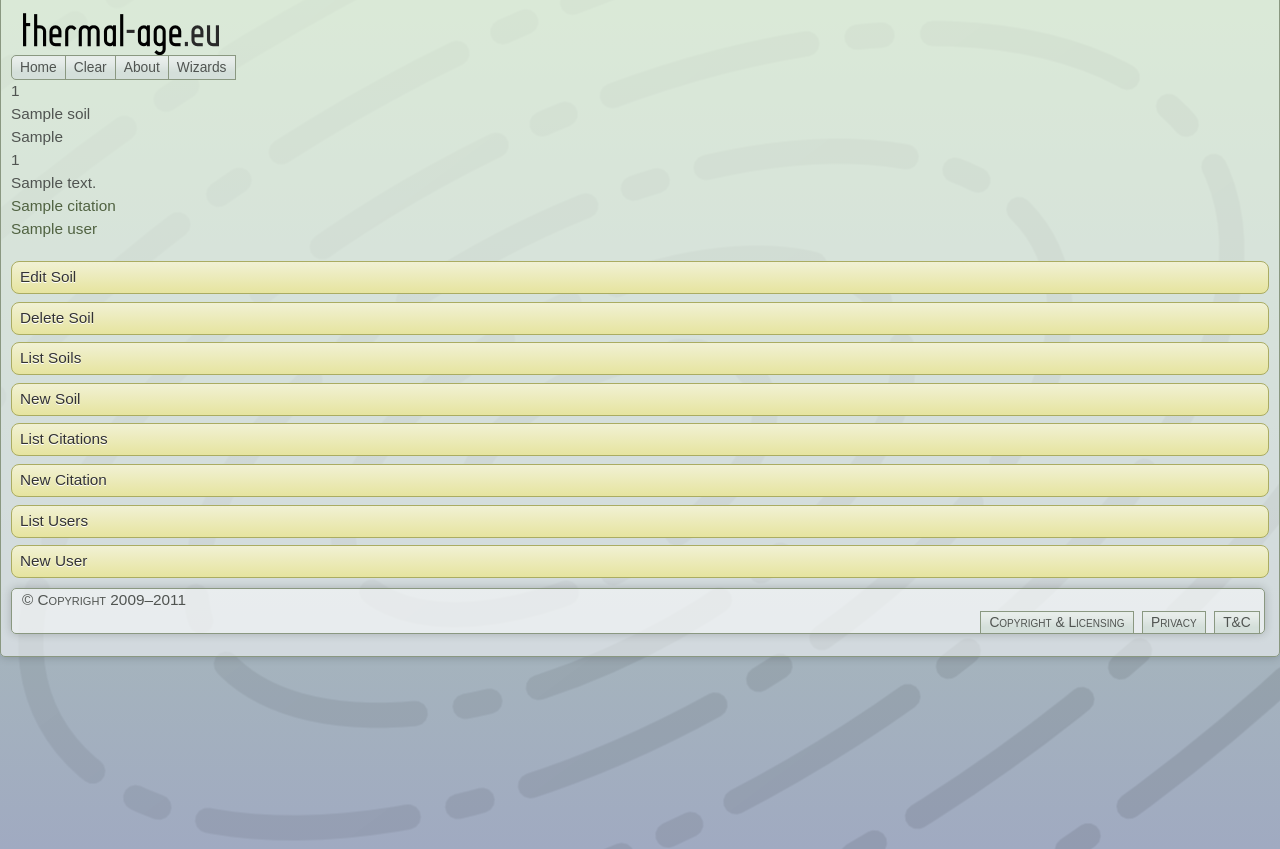
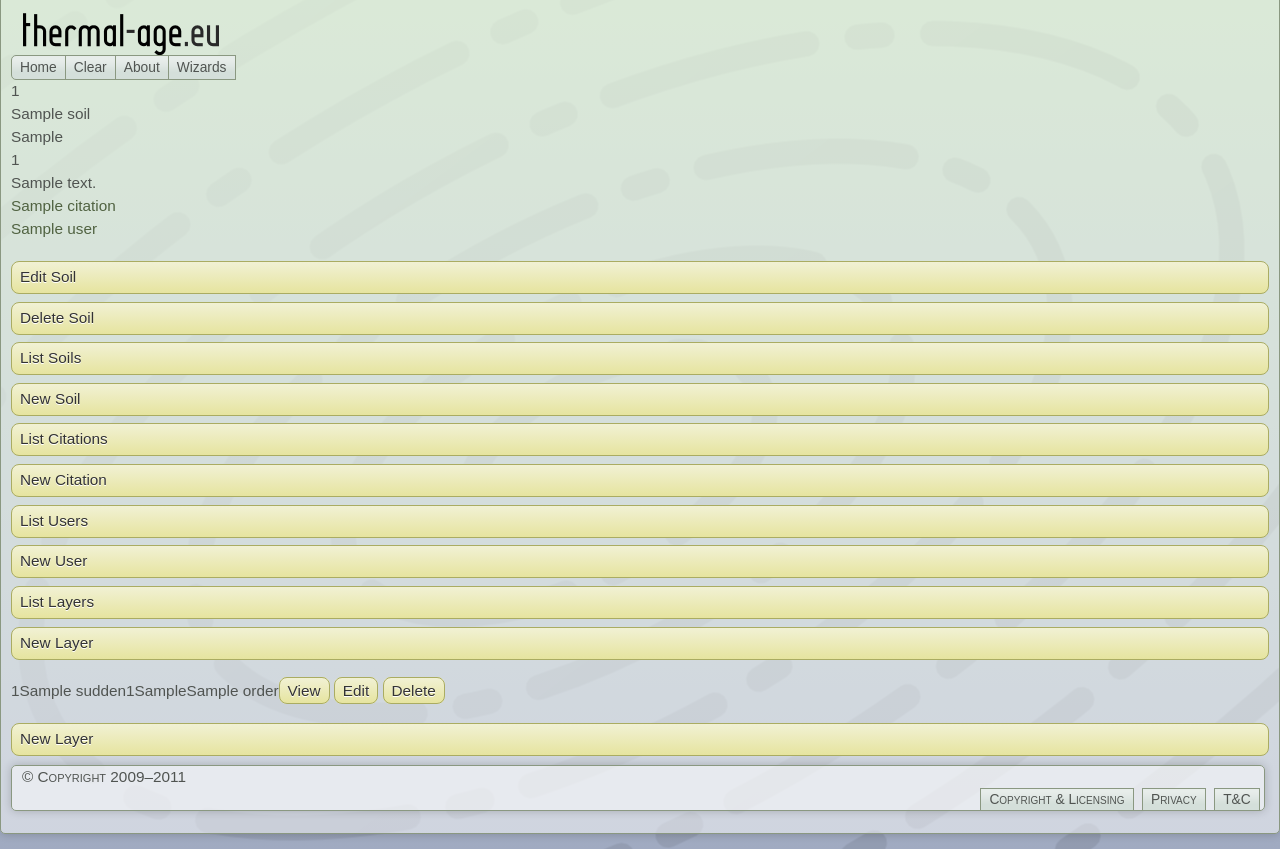
Before and after one commit to dhharker/thermal-age.eu, a CakePHP app: the page made by app/views/soils/view.ctp in a window 1280 px wide. Run offline with PHP 8.4 and a stand-in for CakePHP, Linux system fonts and the light colour scheme; the template is opened without the code that fills it: most values are stand-ins (such as "Sample title", 1, 10 or a date in 2020); data that the repository does not hold is empty; some libraries are stand-ins or nearby versions.

Commit message:
rebaked soils MVC to use thermal diff in days

```diff
--- a/app/controllers/wiz_controller.php
+++ b/app/controllers/wiz_controller.php
@@ -293,6 +293,10 @@ class WizController extends AppController {
     function _prepareBurial () {
         $ssd = $this->Wizard->read('specimen.Temporothermal.stopdate_ybp');
         $this->set ('agebp', $ssd);
+
+        $this->loadModel('Soil');
+        $soils = $this->Soil->find('list');
+        $this->set(compact('soils'));
     }
 
 
--- a/app/views/soils/add.ctp
+++ b/app/views/soils/add.ctp
@@ -4,7 +4,7 @@
  		<legend><?php __('Add Soil'); ?></legend>
 	<?php
 		echo $this->Form->input('name');
-		echo $this->Form->input('thermal_diffusivity_m2_sec');
+		echo $this->Form->input('thermal_diffusivity_m2_day');
 		echo $this->Form->input('particle_size');
 		echo $this->Form->input('water_content');
 		echo $this->Form->input('citation_id');
@@ -22,5 +22,7 @@
 		<li><?php echo $this->Html->link(__('New Citation', true), array('controller' => 'citations', 'action' => 'add')); ?> </li>
 		<li><?php echo $this->Html->link(__('List Users', true), array('controller' => 'users', 'action' => 'index')); ?> </li>
 		<li><?php echo $this->Html->link(__('New User', true), array('controller' => 'users', 'action' => 'add')); ?> </li>
+		<li><?php echo $this->Html->link(__('List Layers', true), array('controller' => 'layers', 'action' => 'index')); ?> </li>
+		<li><?php echo $this->Html->link(__('New Layer', true), array('controller' => 'layers', 'action' => 'add')); ?> </li>
 	</ul>
 </div>
--- a/app/views/soils/edit.ctp
+++ b/app/views/soils/edit.ctp
@@ -5,7 +5,7 @@
 	<?php
 		echo $this->Form->input('id');
 		echo $this->Form->input('name');
-		echo $this->Form->input('thermal_diffusivity_m2_sec');
+		echo $this->Form->input('thermal_diffusivity_m2_day');
 		echo $this->Form->input('particle_size');
 		echo $this->Form->input('water_content');
 		echo $this->Form->input('citation_id');
@@ -24,5 +24,7 @@
 		<li><?php echo $this->Html->link(__('New Citation', true), array('controller' => 'citations', 'action' => 'add')); ?> </li>
 		<li><?php echo $this->Html->link(__('List Users', true), array('controller' => 'users', 'action' => 'index')); ?> </li>
 		<li><?php echo $this->Html->link(__('New User', true), array('controller' => 'users', 'action' => 'add')); ?> </li>
+		<li><?php echo $this->Html->link(__('List Layers', true), array('controller' => 'layers', 'action' => 'index')); ?> </li>
+		<li><?php echo $this->Html->link(__('New Layer', true), array('controller' => 'layers', 'action' => 'add')); ?> </li>
 	</ul>
 </div>
--- a/app/views/soils/index.ctp
+++ b/app/views/soils/index.ctp
@@ -4,7 +4,7 @@
 	<tr>
 			<th><?php echo $this->Paginator->sort('id');?></th>
 			<th><?php echo $this->Paginator->sort('name');?></th>
-			<th><?php echo $this->Paginator->sort('thermal_diffusivity_m2_sec');?></th>
+			<th><?php echo $this->Paginator->sort('thermal_diffusivity_m2_day');?></th>
 			<th><?php echo $this->Paginator->sort('particle_size');?></th>
 			<th><?php echo $this->Paginator->sort('water_content');?></th>
 			<th><?php echo $this->Paginator->sort('citation_id');?></th>
@@ -22,7 +22,7 @@
 	<tr<?php echo $class;?>>
 		<td><?php echo $soil['Soil']['id']; ?>&nbsp;</td>
 		<td><?php echo $soil['Soil']['name']; ?>&nbsp;</td>
-		<td><?php echo $soil['Soil']['thermal_diffusivity_m2_sec']; ?>&nbsp;</td>
+		<td><?php echo $soil['Soil']['thermal_diffusivity_m2_day']; ?>&nbsp;</td>
 		<td><?php echo $soil['Soil']['particle_size']; ?>&nbsp;</td>
 		<td><?php echo $soil['Soil']['water_content']; ?>&nbsp;</td>
 		<td>
@@ -61,5 +61,7 @@
 		<li><?php echo $this->Html->link(__('New Citation', true), array('controller' => 'citations', 'action' => 'add')); ?> </li>
 		<li><?php echo $this->Html->link(__('List Users', true), array('controller' => 'users', 'action' => 'index')); ?> </li>
 		<li><?php echo $this->Html->link(__('New User', true), array('controller' => 'users', 'action' => 'add')); ?> </li>
+		<li><?php echo $this->Html->link(__('List Layers', true), array('controller' => 'layers', 'action' => 'index')); ?> </li>
+		<li><?php echo $this->Html->link(__('New Layer', true), array('controller' => 'layers', 'action' => 'add')); ?> </li>
 	</ul>
 </div>
--- a/app/views/soils/view.ctp
+++ b/app/views/soils/view.ctp
@@ -11,9 +11,9 @@
 			<?php echo $soil['Soil']['name']; ?>
 			&nbsp;
 		</dd>
-		<dt<?php if ($i % 2 == 0) echo $class;?>><?php __('Thermal Diffusivity M2 Sec'); ?></dt>
+		<dt<?php if ($i % 2 == 0) echo $class;?>><?php __('Thermal Diffusivity M2 Day'); ?></dt>
 		<dd<?php if ($i++ % 2 == 0) echo $class;?>>
-			<?php echo $soil['Soil']['thermal_diffusivity_m2_sec']; ?>
+			<?php echo $soil['Soil']['thermal_diffusivity_m2_day']; ?>
 			&nbsp;
 		</dd>
 		<dt<?php if ($i % 2 == 0) echo $class;?>><?php __('Particle Size'); ?></dt>
@@ -49,5 +49,49 @@
 		<li><?php echo $this->Html->link(__('New Citation', true), array('controller' => 'citations', 'action' => 'add')); ?> </li>
 		<li><?php echo $this->Html->link(__('List Users', true), array('controller' => 'users', 'action' => 'index')); ?> </li>
 		<li><?php echo $this->Html->link(__('New User', true), array('controller' => 'users', 'action' => 'add')); ?> </li>
+		<li><?php echo $this->Html->link(__('List Layers', true), array('controller' => 'layers', 'action' => 'index')); ?> </li>
+		<li><?php echo $this->Html->link(__('New Layer', true), array('controller' => 'layers', 'action' => 'add')); ?> </li>
 	</ul>
 </div>
+<div class="related">
+	<h3><?php __('Related Layers');?></h3>
+	<?php if (!empty($soil['Layer'])):?>
+	<table cellpadding = "0" cellspacing = "0">
+	<tr>
+		<th><?php __('Id'); ?></th>
+		<th><?php __('Sudden'); ?></th>
+		<th><?php __('Soil Id'); ?></th>
+		<th><?php __('Thickness M'); ?></th>
+		<th><?php __('Order'); ?></th>
+		<th class="actions"><?php __('Actions');?></th>
+	</tr>
+	<?php
+		$i = 0;
+		foreach ($soil['Layer'] as $layer):
+			$class = null;
+			if ($i++ % 2 == 0) {
+				$class = ' class="altrow"';
+			}
+		?>
+		<tr<?php echo $class;?>>
+			<td><?php echo $layer['id'];?></td>
+			<td><?php echo $layer['sudden'];?></td>
+			<td><?php echo $layer['soil_id'];?></td>
+			<td><?php echo $layer['thickness_m'];?></td>
+			<td><?php echo $layer['order'];?></td>
+			<td class="actions">
+				<?php echo $this->Html->link(__('View', true), array('controller' => 'layers', 'action' => 'view', $layer['id'])); ?>
+				<?php echo $this->Html->link(__('Edit', true), array('controller' => 'layers', 'action' => 'edit', $layer['id'])); ?>
+				<?php echo $this->Html->link(__('Delete', true), array('controller' => 'layers', 'action' => 'delete', $layer['id']), null, sprintf(__('Are you sure you want to delete # %s?', true), $layer['id'])); ?>
+			</td>
+		</tr>
+	<?php endforeach; ?>
+	</table>
+<?php endif; ?>
+
+	<div class="actions">
+		<ul>
+			<li><?php echo $this->Html->link(__('New Layer', true), array('controller' => 'layers', 'action' => 'add'));?> </li>
+		</ul>
+	</div>
+</div>
--- a/app/views/wiz/burial.ctp
+++ b/app/views/wiz/burial.ctp
@@ -45,13 +45,13 @@
                 <li>
                     <fieldset>
 
-                        <div class="grid_2 alpha">
+                        <div class="grid_3 alpha">
                             <?=$this->Form->input('soil_id');?>
                         </div>
-                        <div class="grid_2">
+                        <div class="grid_3">
                             <?=$this->Form->input('thickness_m');?>
                         </div>
-                        <div class="grid_2 omega">
+                        <div class="grid_3 omega">
                             <?=$this->Form->input('sudden');?>
                         </div>
 
```
Also changed, not shown: app/models/soil.php (+22 -5 lines).
